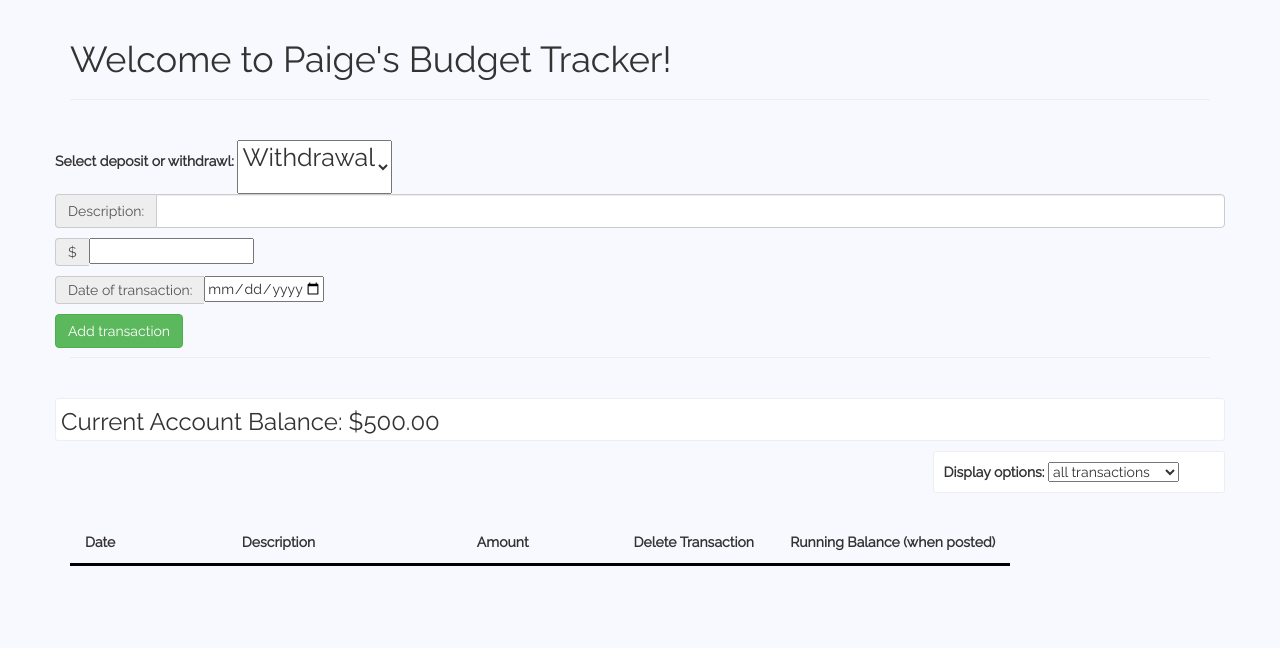
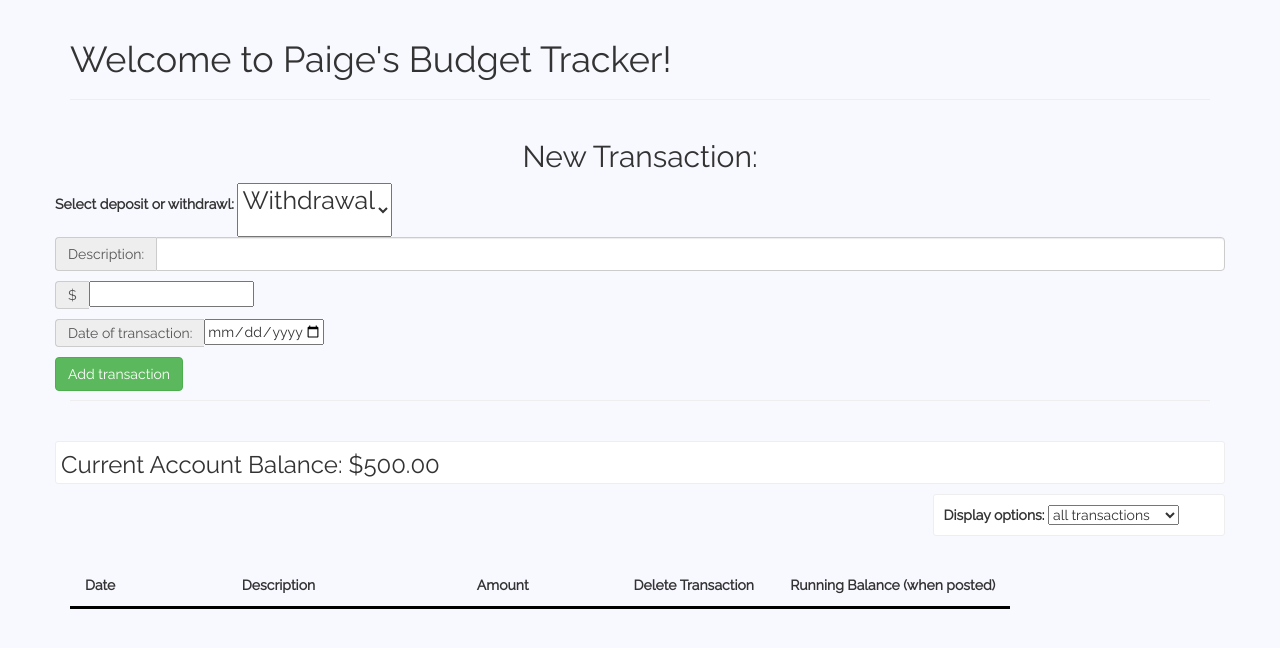
Before and after one commit to bolducp/budgetTracker, a plain HTML site: page index.html in a window 1280 px wide. Drawn offline with nearby package versions, Linux system fonts and the light colour scheme.

Commit message:
add title for new transaction form

```diff
--- a/index.html
+++ b/index.html
@@ -14,6 +14,7 @@
       <h1>Welcome to Paige's Budget Tracker!</h1>
     </div>
     <div class="page-header">
+        <h2>New Transaction:</h2>
       <form id="newTransaction">
         <div class="row">
             <label id="dropDown">Select deposit or withdrawl:</label>
--- a/style.css
+++ b/style.css
@@ -1,6 +1,10 @@
 body{
   font-family: 'Raleway', sans-serif;
   background-color: GhostWhite;
+}
+
+h2{
+  text-align: center;
 }
 
 th{
```
